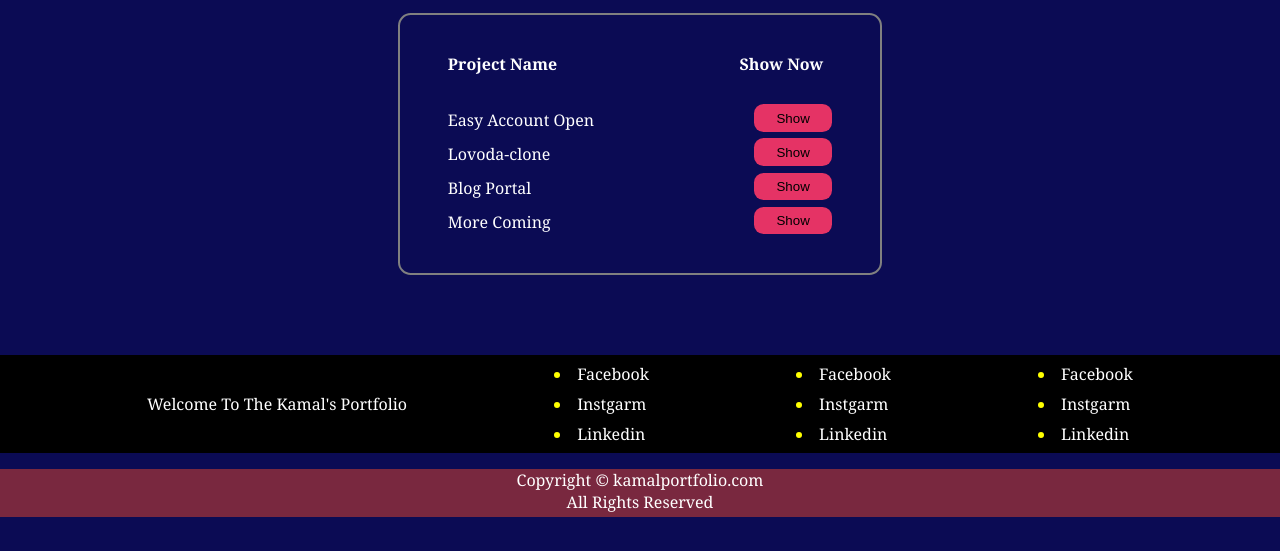
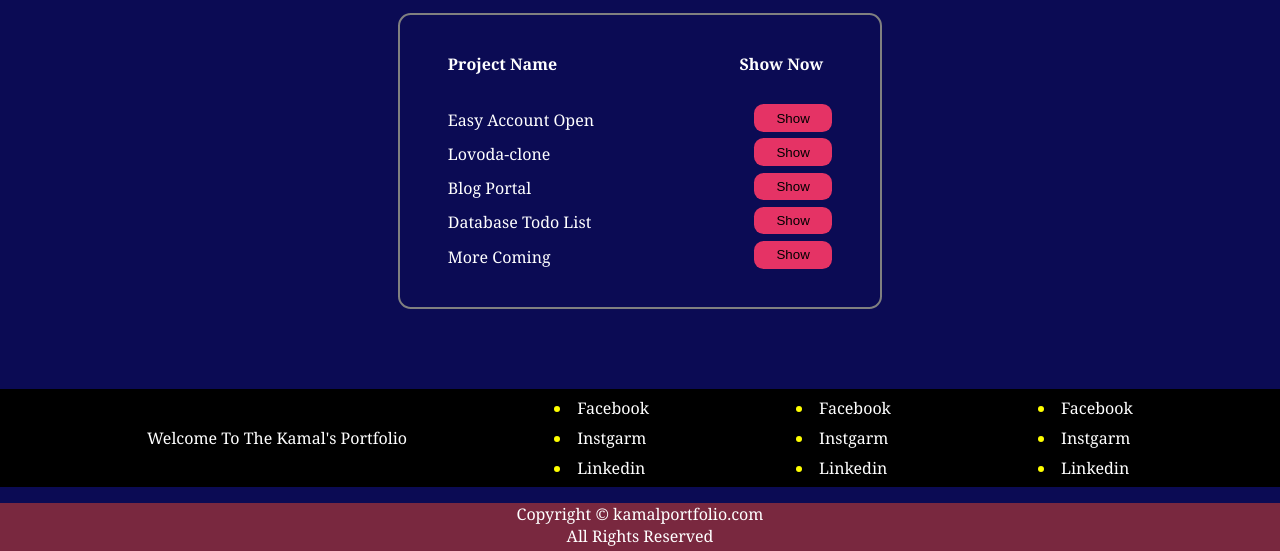
Before and after one commit to Lucky9634/kamalportfolio, a plain HTML site: page project.html in a window 1280 px wide. Shown: the part 256-807 px from the top of the page. Drawn offline with Linux system fonts and the light colour scheme.

Commit message:
Update project.html
add new project with mongodb data base.

```diff
--- a/project.html
+++ b/project.html
@@ -63,6 +63,10 @@
                     <td><button class="btn-sho"><a href="https://lucky9634.github.io/my-blog.com/" target="_blank">Show</a></button></td>
                 </tr>
                 <tr>
+                    <td class="projrctname">Database Todo List</td>
+                    <td><button class="btn-sho"><a href=" https://github.com/Lucky9634/todolist" target="_blank">Show</a></button></td>
+                </tr>
+                 <tr>
                     <td class="projrctname">More Coming</td>
                     <td><button class="btn-sho"><a href="" target="_blank">Show</a></button></td>
                 </tr>
```
